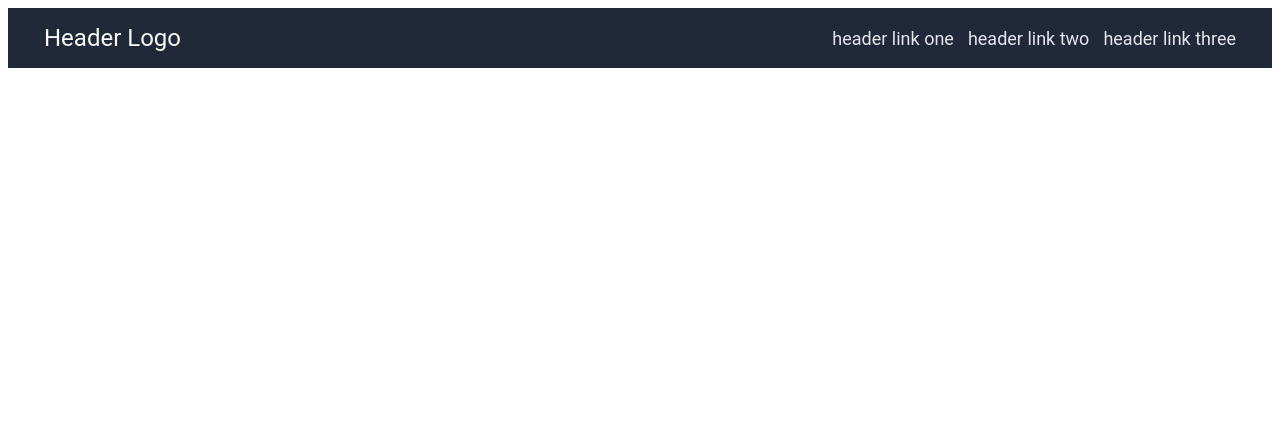
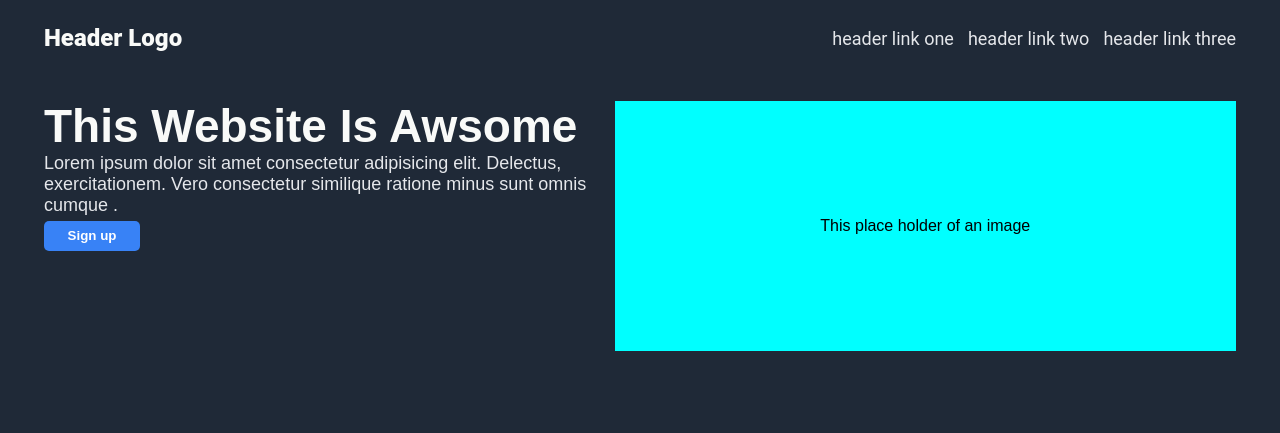
Before and after one commit to Mohammed-Mahdi256/landing-page-odin, a plain HTML site: page index.html in a window 1280 px wide. Drawn offline with Linux system fonts and the light colour scheme.

Commit message:
Created and styled the hero section created a fuctioning layout, but not perfect propotions and sizes

```diff
--- a/index.html
+++ b/index.html
@@ -6,6 +6,7 @@
     <link rel="stylesheet" href="style.css">
 </head>
 <body>
+    <div class="upper-section-container">
         <div class="header">
             <div class="logo">Header Logo</div>
             <ul class="links">
@@ -14,5 +15,16 @@
                 <li><a>header link three</a></li>
             </ul>
         </div>
+
+        <div class="hero">
+            <div class="hero-text-section">
+                <h1 class="hero-text">This Website Is Awsome</h1>
+                <p class="hero-p">Lorem ipsum dolor sit amet consectetur adipisicing elit. Delectus, exercitationem. Vero consectetur similique ratione minus sunt omnis cumque .</p>
+                <button class="sign-up-button">Sign up</button>
+            </div>
+
+            <div class="image">This place holder of an image</div>
+        </div>
+    </div>
 </body>
 </html>
--- a/style.css
+++ b/style.css
@@ -1,12 +1,13 @@
 body {
+    background-color: #1F2937;
 }
 
+/* header section */
 
 .header {
     display: flex;
     justify-content: space-between;
     align-items: center;
-    background-color: #1F2937;
     padding-right: 36px;
     padding-left: 36px;
     padding-top: 16px;
@@ -27,6 +28,7 @@ ul {
 .logo {
     color: #F9FAF8;
     font-size: 24px;
+    font-weight: 800;
 }
 
 .links {
@@ -35,3 +37,51 @@ ul {
     color: #E5E7EB;
     font-size: 18px;
 }
+
+/* hero section */
+
+.hero {
+    display: flex;
+    justify-content: space-between;
+    padding-right: 36px;
+    padding-left: 36px;
+    padding-bottom: 46px;
+    font-family: sans-serif;
+}
+
+.image {
+    display: flex;
+    justify-content: center;
+    align-items: center;
+    background-color: aqua;
+    margin-top:33px;
+    margin-bottom   :33px;
+    margin-left:24px;
+    margin-right:0px;
+    width: 1300px;
+    height: 250px;
+}
+
+.hero-text {
+    font-size: 46px;
+    font-weight: 900;
+    margin-bottom: 0px;
+    color: #F9FAF8;
+}
+
+.hero-p {
+    margin: 0px;
+    color: #E5E7EB;
+    font-size: 18px;
+}
+
+.sign-up-button {
+    width: 96px;
+    height: 30px;
+    background-color: #3882F6;
+    color: white;
+    font-weight: 700;
+    border-radius: 5px;
+    border: 0;
+    margin-top: 5px;
+}
```
Also changed, not shown: img/photo.jpg (added). Lines whose indentation alone changed are shown as unchanged.
